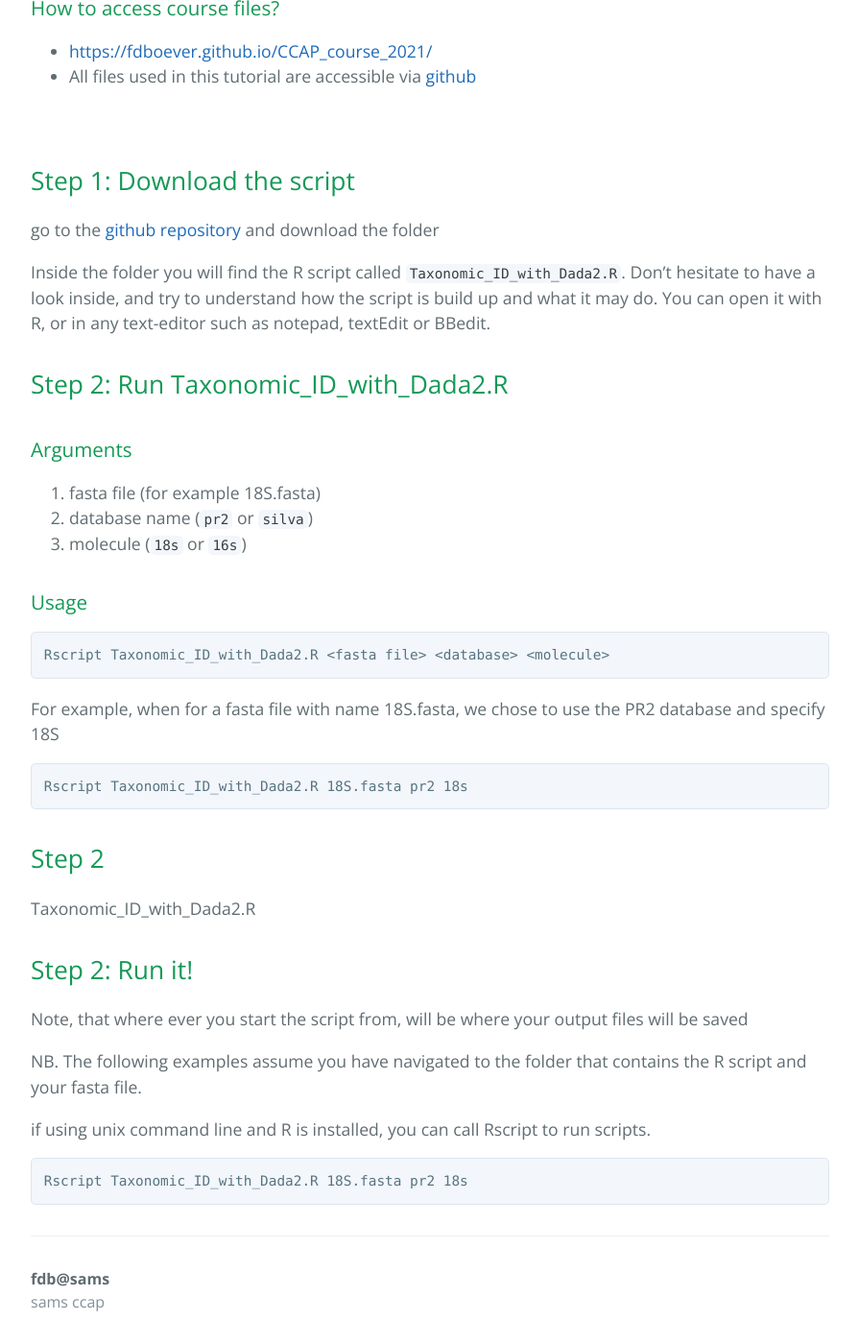
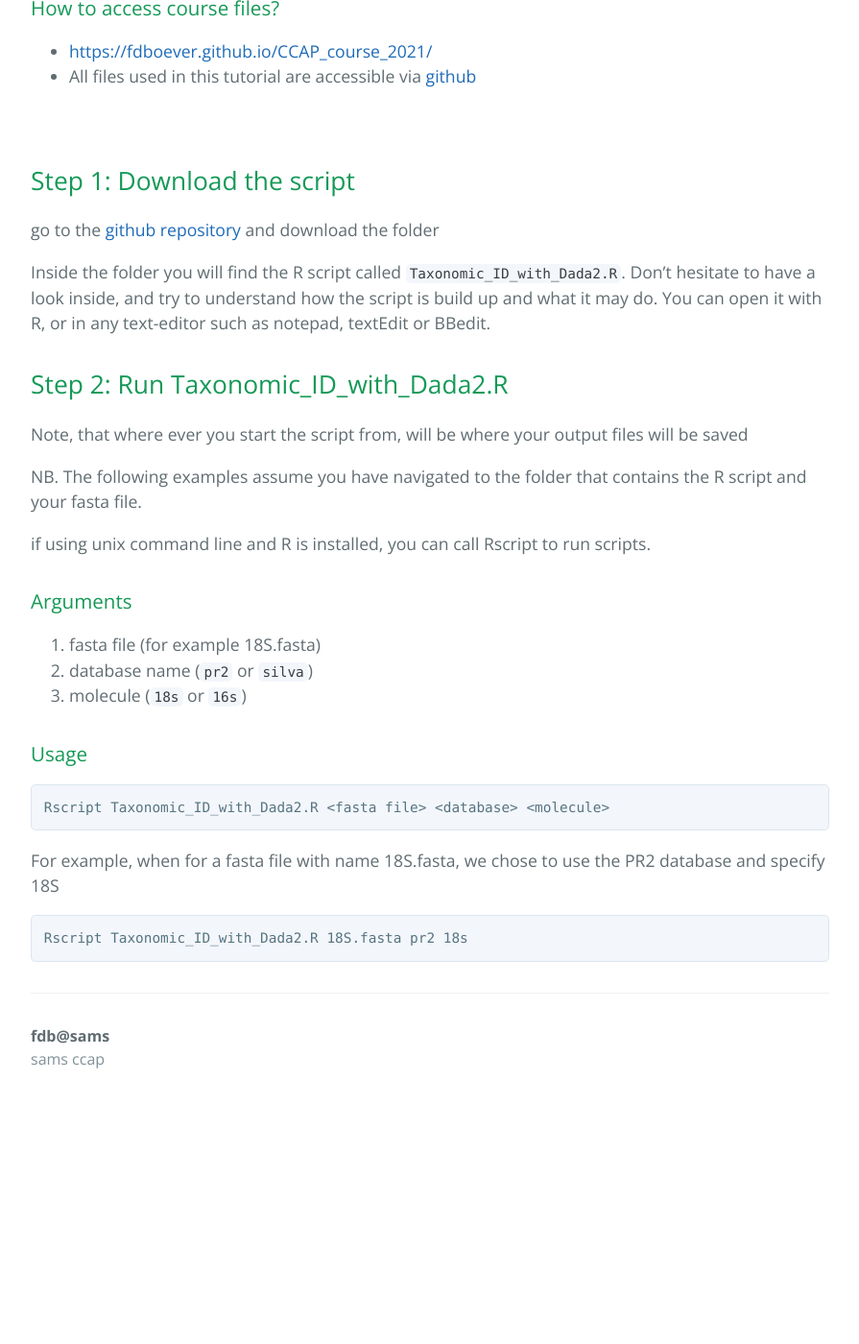
Before and after one commit to FDBoever/CCAP_course_2021, a Jekyll site: the page built from taxanomic_identification.md, in a window 1280 px wide and 1400 px high, scrolled down 1061 px. Shown: the whole window at 96% size, without its empty margins (192-1087 px from the left). Built offline with Jekyll 4.4.1, drawn with Linux system fonts in a browser that asks for light colours; after the commit the page ends 2208 px from its top, so only the background shows below that.

Commit message:
test pages

````diff
--- a/taxanomic_identification.md
+++ b/taxanomic_identification.md
@@ -69,22 +74,3 @@
 ```S
 Rscript Taxonomic_ID_with_Dada2.R 18S.fasta pr2 18s
 ```
-
-
-
-## Step 2
-Taxonomic_ID_with_Dada2.R
-
-
-## Step 2: Run it!
-
-Note, that where ever you start the script from, will be where your output files will be saved
-
-NB. The following examples assume you have navigated to the folder that contains the R script and your fasta file.
-
-
-if using unix command line and R is installed, you can call Rscript to run scripts.
-
-```S
-Rscript Taxonomic_ID_with_Dada2.R 18S.fasta pr2 18s
-```
````
Also changed, not shown: other parts of taxanomic_identification.md (+5 -0 lines).
